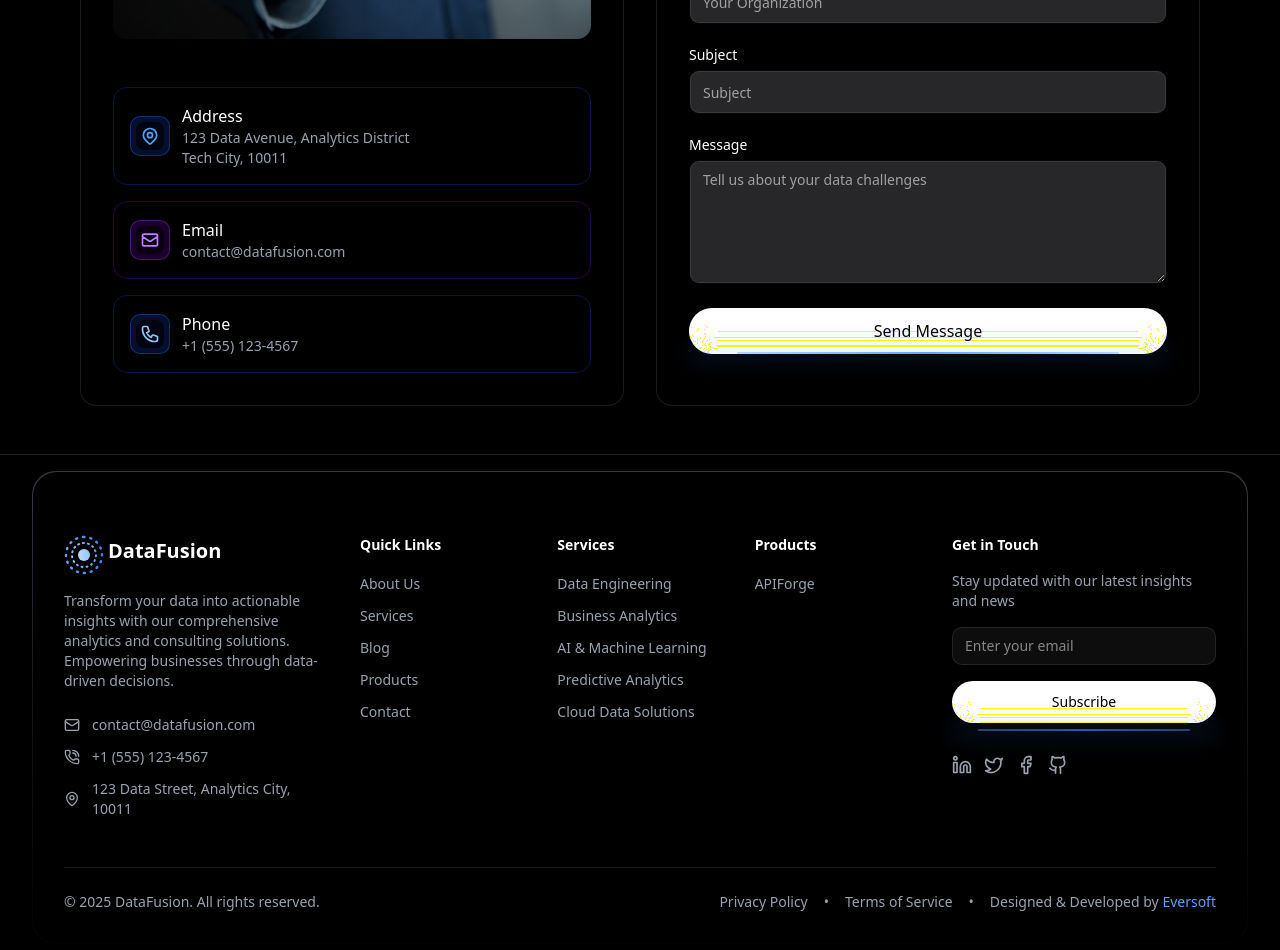
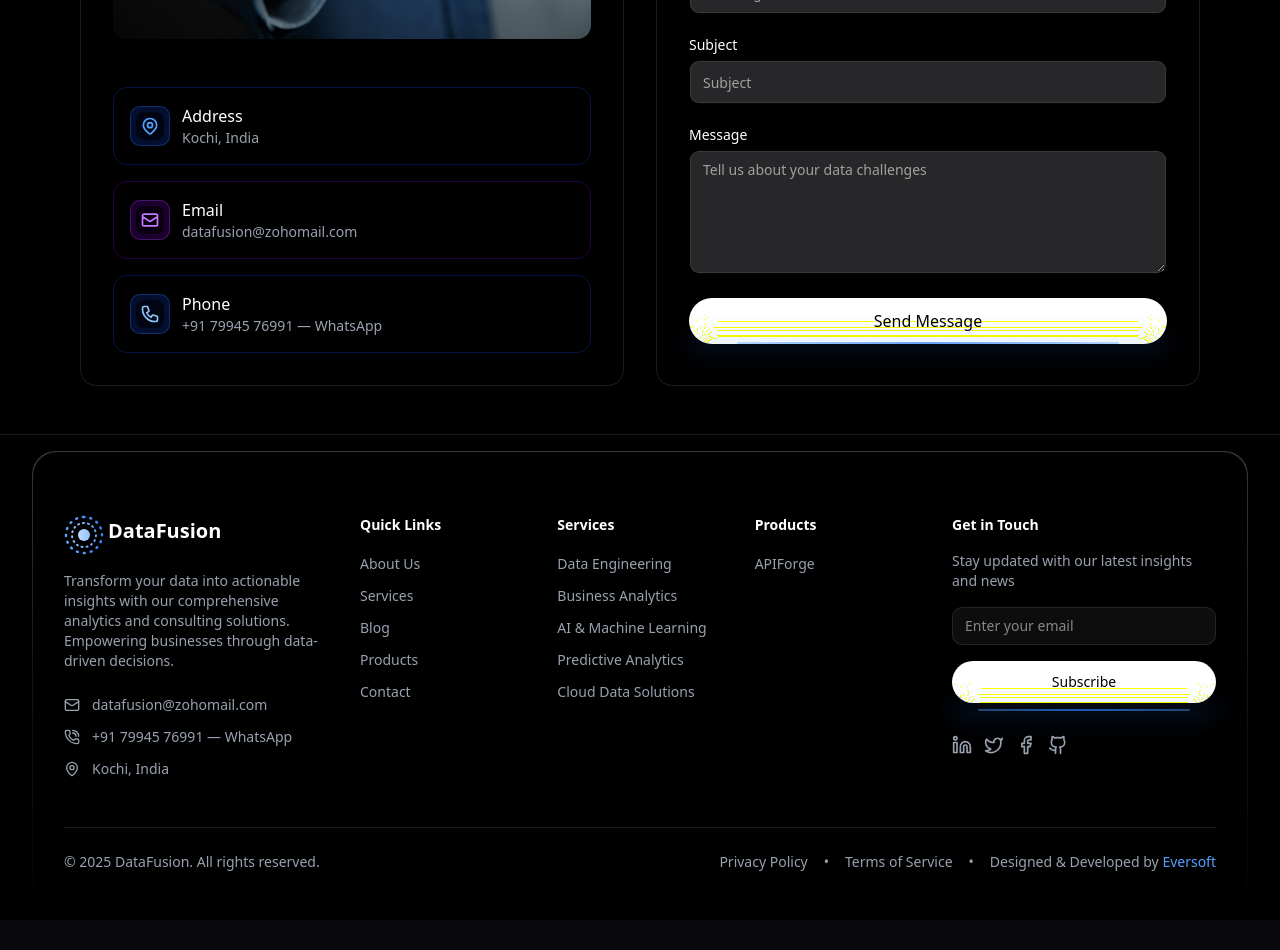
Before and after one commit to TharinduNimesh/datafusion, a React (Vite) app: page /contact in a window 1280 px wide. Shown: the part 680-1630 px from the top of the page. After the commit the page ends 1600 px from the top, so only its background shows below. Built offline with nearby package versions, Linux system fonts and the light colour scheme.

Commit message:
feat: Update contact information and enhance footer styling for consistency

```diff
--- a/src/components/pages/Contact.tsx
+++ b/src/components/pages/Contact.tsx
@@ -22,7 +22,7 @@ const Contact = () => {
         />
         <div className="absolute inset-0 bg-black/70 z-10" />
         <div className="relative z-20 text-center px-4">
-          <h1 className="text-4xl md:text-6xl font-bold bg-clip-text text-transparent bg-gradient-to-b from-neutral-50 to-neutral-400 bg-opacity-50 mb-4">
+          <h1 className="text-4xl md:text-6xl font-bold bg-clip-text text-transparent bg-linear-to-b from-neutral-50 to-neutral-400 bg-opacity-50 mb-4">
             Contact Us
           </h1>
           <p className="text-lg md:text-xl text-gray-400 max-w-2xl mx-auto">
@@ -43,7 +43,7 @@ const Contact = () => {
                 alt="Contact Info Visual"
                 className="w-full object-contain rounded-xl shadow-lg"
               />
-              <div className="absolute inset-0 bg-gradient-to-tr from-black/60 to-transparent rounded-xl" />
+              <div className="absolute inset-0 bg-linear-to-tr from-black/60 to-transparent rounded-xl" />
             </div>
             <div className="w-full space-y-4">
               {/* Address Card */}
@@ -58,8 +58,7 @@ const Contact = () => {
                 </div>
                 <div>
                   <p className="font-medium text-white">Address</p>
-                  <p className="text-gray-400 text-sm">123 Data Avenue, Analytics District</p>
-                  <p className="text-gray-400 text-sm">Tech City, 10011</p>
+                  <p className="text-gray-400 text-sm">Kochi, India</p>
                 </div>
               </div>
               {/* Email Card */}
@@ -73,7 +72,7 @@ const Contact = () => {
                 </div>
                 <div>
                   <p className="font-medium text-white">Email</p>
-                  <p className="text-gray-400 text-sm">contact@datafusion.com</p>
+                  <p className="text-gray-400 text-sm">datafusion@zohomail.com</p>
                 </div>
               </div>
               {/* Phone Card */}
@@ -87,7 +86,7 @@ const Contact = () => {
                 </div>
                 <div>
                   <p className="font-medium text-white">Phone</p>
-                  <p className="text-gray-400 text-sm">+1 (555) 123-4567</p>
+                  <p className="text-gray-400 text-sm">+91 79945 76991 — WhatsApp</p>
                 </div>
               </div>
             </div>
@@ -95,7 +94,7 @@ const Contact = () => {
 
           {/* Contact Form */}
           <div className="flex-1 bg-black rounded-2xl border border-white/10 p-8 shadow-lg flex flex-col justify-center">
-            <h2 className="text-2xl md:text-4xl font-bold bg-clip-text text-transparent bg-gradient-to-b from-neutral-50 to-neutral-400 bg-opacity-50 mb-2">
+            <h2 className="text-2xl md:text-4xl font-bold bg-clip-text text-transparent bg-linear-to-b from-neutral-50 to-neutral-400 bg-opacity-50 mb-2">
               Get in Touch
             </h2>
             <p className="text-gray-400 mb-6 text-base md:text-lg">
--- a/src/components/ui/footer.tsx
+++ b/src/components/ui/footer.tsx
@@ -48,8 +48,8 @@ export const Footer = () => {
       <footer className="relative mx-auto w-[95%] max-w-7xl rounded-3xl">
         {/* Gradient Border Container */}
         <div className="absolute inset-0">
-          <div className="absolute inset-0 rounded-3xl bg-gradient-to-b from-gray-500/50 via-gray-600/25 to-gray-700/5" />
-          <div className="absolute inset-[1px] rounded-3xl bg-black" />
+          <div className="absolute inset-0 rounded-3xl bg-linear-to-b from-gray-500/50 via-gray-600/25 to-gray-700/5" />
+          <div className="absolute inset-px rounded-3xl bg-black" />
         </div>
 
         {/* Content */}
@@ -67,22 +67,22 @@ export const Footer = () => {
               </p>
               <div className="space-y-3">
                 <a
-                  href="mailto:contact@datafusion.com"
+                  href="mailto:datafusion@zohomail.com"
                   className="flex items-center gap-3 text-gray-400 hover:text-white transition-colors"
                 >
-                  <Mail className="h-4 w-4 flex-shrink-0" />
-                  <span className="text-sm">contact@datafusion.com</span>
+                  <Mail className="h-4 w-4 shrink-0" />
+                  <span className="text-sm">datafusion@zohomail.com</span>
                 </a>
                 <a
-                  href="tel:+15551234567"
+                  href="tel:+917994576991"
                   className="flex items-center gap-3 text-gray-400 hover:text-white transition-colors"
                 >
-                  <PhoneCall className="h-4 w-4 flex-shrink-0" />
-                  <span className="text-sm">+1 (555) 123-4567</span>
+                  <PhoneCall className="h-4 w-4 shrink-0" />
+                  <span className="text-sm">+91 79945 76991 — WhatsApp</span>
                 </a>
                 <div className="flex items-center gap-3 text-gray-400">
-                  <MapPin className="h-4 w-4 flex-shrink-0" />
-                  <span className="text-sm">123 Data Street, Analytics City, 10011</span>
+                  <MapPin className="h-4 w-4 shrink-0" />
+                  <span className="text-sm">Kochi, India</span>
                 </div>
               </div>
             </div>
```
